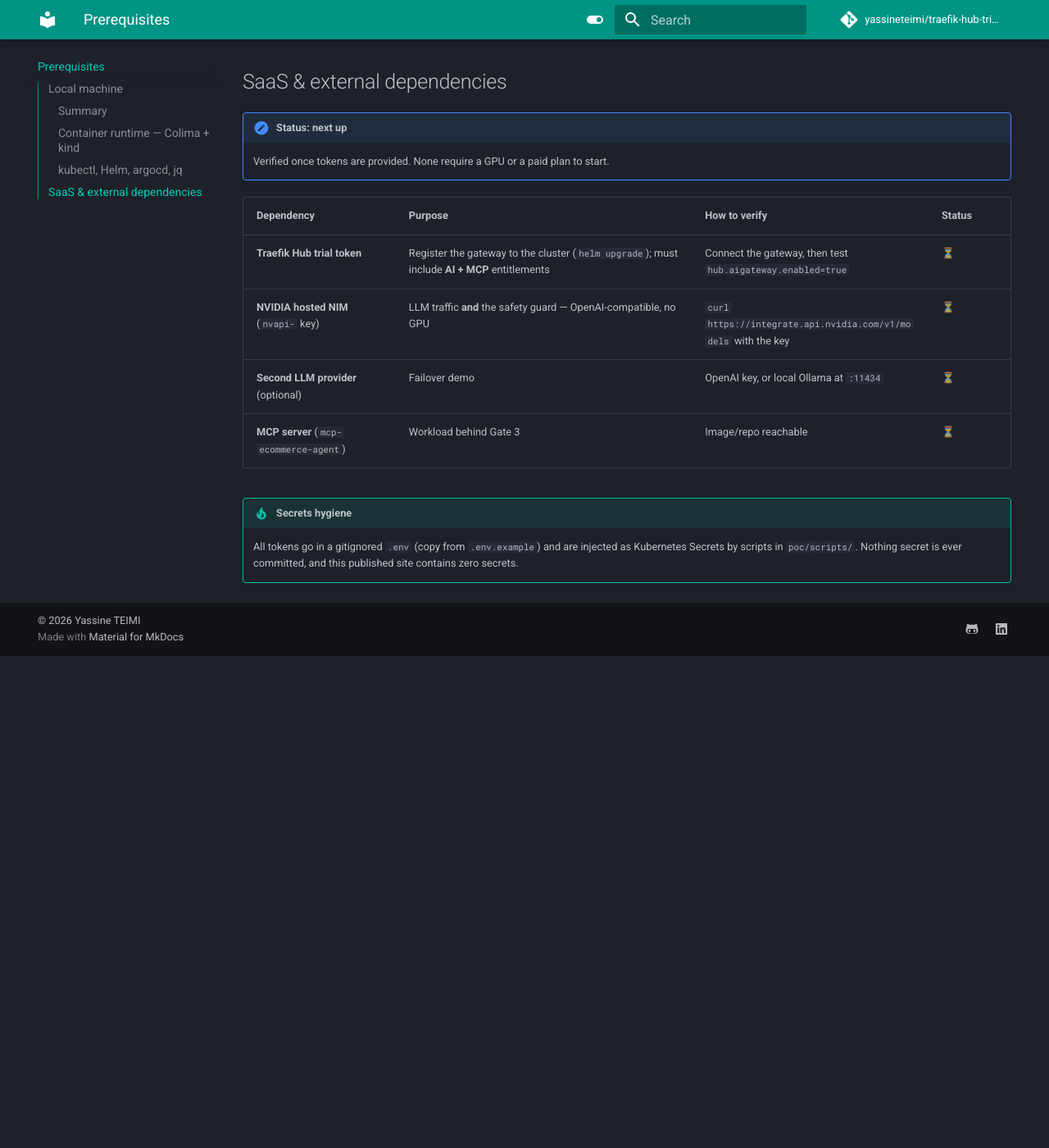
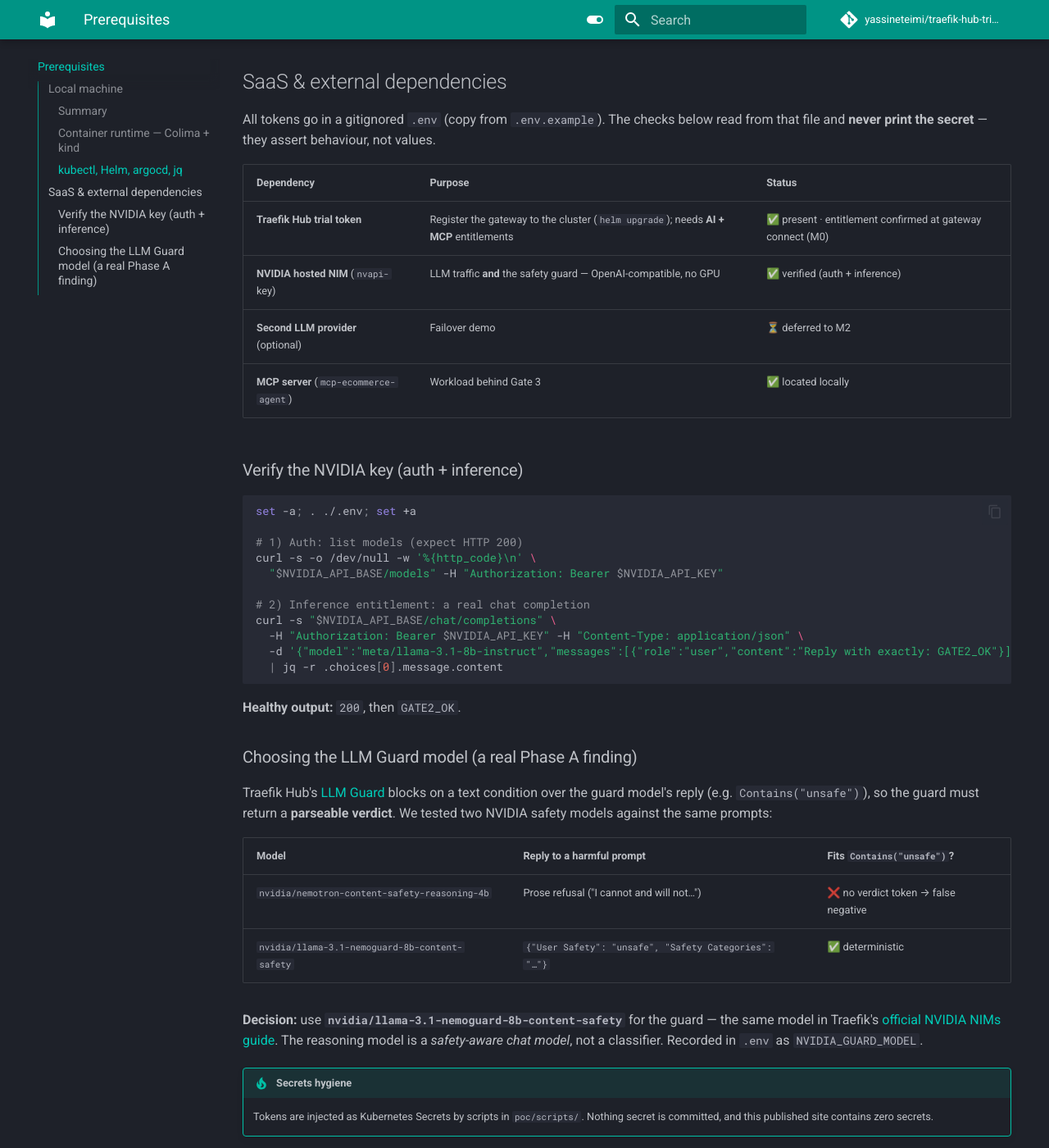
Before and after one commit to yassineteimi/traefik-hub-triple-gate, an MkDocs documentation site: the page built from docs/prerequisites.md, in a window 1280 px wide and 1400 px high, scrolled down 1731 px. Shown: the whole window at 82% size. Built offline with MkDocs 1.6.1 and Material for MkDocs 9.7.7, drawn with Linux system fonts in a browser that asks for light colours; comment, search, counter and statistics services are not loaded; before the commit the page ends 2531 px from its top, so only the background shows below that.

Commit message:
docs(prereqs): verify NVIDIA NIM live (auth+inference); pick nemoguard-8b guard model
- Verified nvapi key authenticates and runs inference (GATE2_OK)
- Phase A finding: reasoning-4b returns prose, not a verdict; switch LLM Guard to
  nvidia/llama-3.1-nemoguard-8b-content-safety per Traefik official NVIDIA guide
- Record NVIDIA_CHAT_MODEL / NVIDIA_GUARD_MODEL in .env template

````diff
--- a/docs/prerequisites.md
+++ b/docs/prerequisites.md
@@ -64,15 +64,43 @@
 
 ## SaaS & external dependencies
 
-!!! note "Status: next up"
-    Verified once tokens are provided. None require a GPU or a paid plan to start.
+All tokens go in a gitignored `.env` (copy from `.env.example`). The checks below read from that file and **never print the secret** — they assert behaviour, not values.
 
-| Dependency | Purpose | How to verify | Status |
-| --- | --- | --- | --- |
-| **Traefik Hub trial token** | Register the gateway to the cluster (`helm upgrade`); must include **AI + MCP** entitlements | Connect the gateway, then test `hub.aigateway.enabled=true` | ⏳ |
-| **NVIDIA hosted NIM** (`nvapi-` key) | LLM traffic **and** the safety guard — OpenAI-compatible, no GPU | `curl https://integrate.api.nvidia.com/v1/models` with the key | ⏳ |
-| **Second LLM provider** (optional) | Failover demo | OpenAI key, or local Ollama at `:11434` | ⏳ |
-| **MCP server** (`mcp-ecommerce-agent`) | Workload behind Gate 3 | Image/repo reachable | ⏳ |
+| Dependency | Purpose | Status |
+| --- | --- | --- |
+| **Traefik Hub trial token** | Register the gateway to the cluster (`helm upgrade`); needs **AI + MCP** entitlements | ✅ present · entitlement confirmed at gateway connect (M0) |
+| **NVIDIA hosted NIM** (`nvapi-` key) | LLM traffic **and** the safety guard — OpenAI-compatible, no GPU | ✅ verified (auth + inference) |
+| **Second LLM provider** (optional) | Failover demo | ⏳ deferred to M2 |
+| **MCP server** (`mcp-ecommerce-agent`) | Workload behind Gate 3 | ✅ located locally |
+
+### Verify the NVIDIA key (auth + inference)
+
+```bash
+set -a; . ./.env; set +a
+
+# 1) Auth: list models (expect HTTP 200)
+curl -s -o /dev/null -w '%{http_code}\n' \
+  "$NVIDIA_API_BASE/models" -H "Authorization: Bearer $NVIDIA_API_KEY"
+
+# 2) Inference entitlement: a real chat completion
+curl -s "$NVIDIA_API_BASE/chat/completions" \
+  -H "Authorization: Bearer $NVIDIA_API_KEY" -H "Content-Type: application/json" \
+  -d '{"model":"meta/llama-3.1-8b-instruct","messages":[{"role":"user","content":"Reply with exactly: GATE2_OK"}],"max_tokens":16,"temperature":0}' \
+  | jq -r .choices[0].message.content
+```
+
+**Healthy output:** `200`, then `GATE2_OK`.
+
+### Choosing the LLM Guard model (a real Phase A finding)
+
+Traefik Hub's [LLM Guard](https://doc.traefik.io/traefik-hub/ai-gateway/middlewares/llm-guard) blocks on a text condition over the guard model's reply (e.g. `Contains("unsafe")`), so the guard must return a **parseable verdict**. We tested two NVIDIA safety models against the same prompts:
+
+| Model | Reply to a harmful prompt | Fits `Contains("unsafe")`? |
+| --- | --- | --- |
+| `nvidia/nemotron-content-safety-reasoning-4b` | Prose refusal ("I cannot and will not…") | ❌ no verdict token → false negative |
+| `nvidia/llama-3.1-nemoguard-8b-content-safety` | `{"User Safety": "unsafe", "Safety Categories": "…"}` | ✅ deterministic |
+
+**Decision:** use **`nvidia/llama-3.1-nemoguard-8b-content-safety`** for the guard — the same model in Traefik's [official NVIDIA NIMs guide](https://doc.traefik.io/traefik-hub/ai-gateway/guides/nvidia-nims-integration). The reasoning model is a *safety-aware chat model*, not a classifier. Recorded in `.env` as `NVIDIA_GUARD_MODEL`.
 
 !!! tip "Secrets hygiene"
-    All tokens go in a gitignored `.env` (copy from `.env.example`) and are injected as Kubernetes Secrets by scripts in `poc/scripts/`. Nothing secret is ever committed, and this published site contains zero secrets.
+    Tokens are injected as Kubernetes Secrets by scripts in `poc/scripts/`. Nothing secret is committed, and this published site contains zero secrets.
````
Also changed, not shown: 1 other file.
